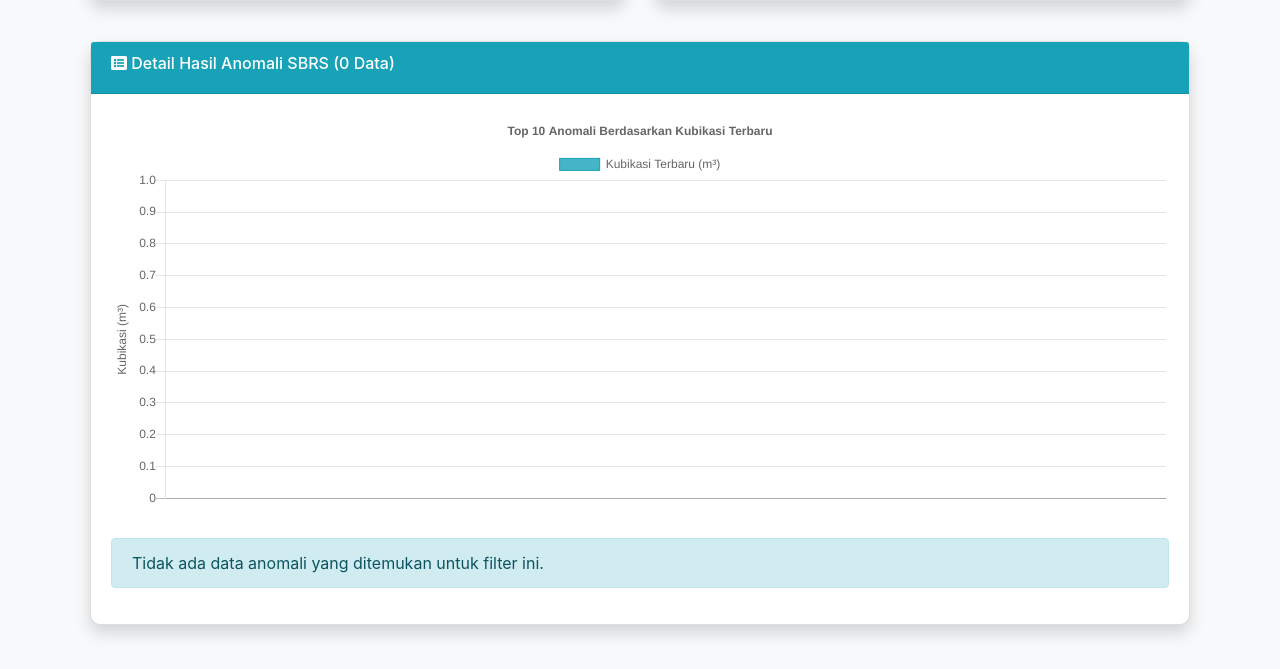
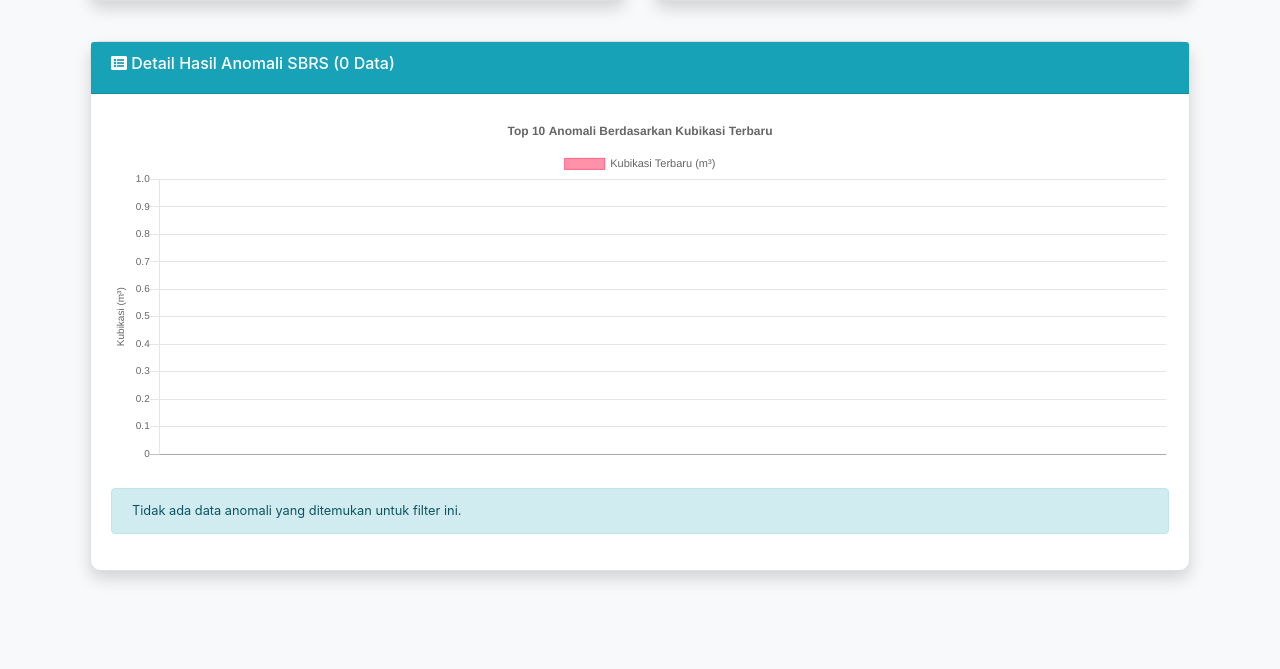
Before and after one commit to krackxor/PAM, a Flask app: page /meter_reading/analisis in a window 1280 px wide. Shown: the part 405-1074 px from the top of the page. After the commit the page ends 987 px from the top, so only its background shows below. Run offline with Flask 3, Linux system fonts and the light colour scheme; the visitor is signed in with stand-in values (Sample User, id 1); data that the repository does not hold is empty; some libraries are stand-ins or nearby versions.

Commit message:
Update meter_reading_analysis.html

```diff
--- a/templates/meter_reading_analysis.html
+++ b/templates/meter_reading_analysis.html
@@ -36,8 +36,8 @@
                         <select id="filter-status" class="form-control">
                             <option value="">Semua Anomali</option>
                             <option value="EKSTRIM">Kubikasi Ekstrim (>150 m³)</option>
-                            <option value="NAIK">Naik Signifikan (>=10%)</option>
-                            <option value="TURUN">Turun Signifikan (<= -10%)</option>
+                            <option value="NAIK">Naik Signifikan (>=50% / >=10%)</option>
+                            <option value="TURUN">Turun Signifikan (<= -50% / <= -10%)</option>
                             <option value="ZERO">Zero / Nol</option>
                         </select>
                     </div>
@@ -60,10 +60,11 @@
             </div>
             <p class="mt-2">Memuat data anomali terbaru...</p>
         </div>
-        <div id="anomaly-chart-container" class="chart-container mb-4">
+        <!-- Ubah ketinggian agar lebih responsif di mobile -->
+        <div id="anomaly-chart-container" class="chart-container mb-4" style="height: 350px;">
             <canvas id="anomalyChart"></canvas>
         </div>
-        <div id="anomaly-table-container">
+        <div id="anomaly-table-container" class="table-responsive" style="font-size: 0.8em;">
             <!-- Tabel data anomali akan dimuat di sini -->
         </div>
         <div id="anomaly-error-message" class="alert alert-danger d-none"></div>
@@ -110,7 +111,7 @@
             return '<div class="alert alert-info">Tidak ada data anomali yang ditemukan untuk filter ini.</div>';
         }
 
-        let tableHtml = '<table class="table table-striped table-bordered table-sm">';
+        let tableHtml = '<table class="table table-striped table-bordered table-sm" style="font-size: 0.9em;">';
 
         // Header
         tableHtml += '<thead><tr>';
@@ -166,8 +167,8 @@
                 datasets: [{
                     label: 'Kubikasi Terbaru (m³)',
                     data: kubikData,
-                    backgroundColor: 'rgba(23, 162, 184, 0.8)',
-                    borderColor: 'rgba(23, 162, 184, 1)',
+                    backgroundColor: 'rgba(255, 99, 132, 0.7)', /* Warna merah muda dinamis */
+                    borderColor: 'rgba(255, 99, 132, 1)',
                     borderWidth: 1
                 }]
             },
@@ -176,18 +177,33 @@
                 maintainAspectRatio: false,
                 title: {
                     display: true,
-                    text: 'Top 10 Anomali Berdasarkan Kubikasi Terbaru'
+                    text: 'Top 10 Anomali Berdasarkan Kubikasi Terbaru',
+                    fontSize: 12 /* Font size judul */
                 },
                 scales: {
+                    xAxes: [{
+                        ticks: {
+                            fontSize: 10, /* Font size label x */
+                            maxRotation: 45,
+                            minRotation: 45
+                        }
+                    }],
                     yAxes: [{
                         ticks: {
-                            beginAtZero: true
+                            beginAtZero: true,
+                            fontSize: 10 /* Font size label y */
                         },
                         scaleLabel: {
                             display: true,
-                            labelString: 'Kubikasi (m³)'
+                            labelString: 'Kubikasi (m³)',
+                            fontSize: 10
                         }
                     }]
+                },
+                legend: {
+                    labels: {
+                        fontSize: 11
+                    }
                 }
             }
         });
```
